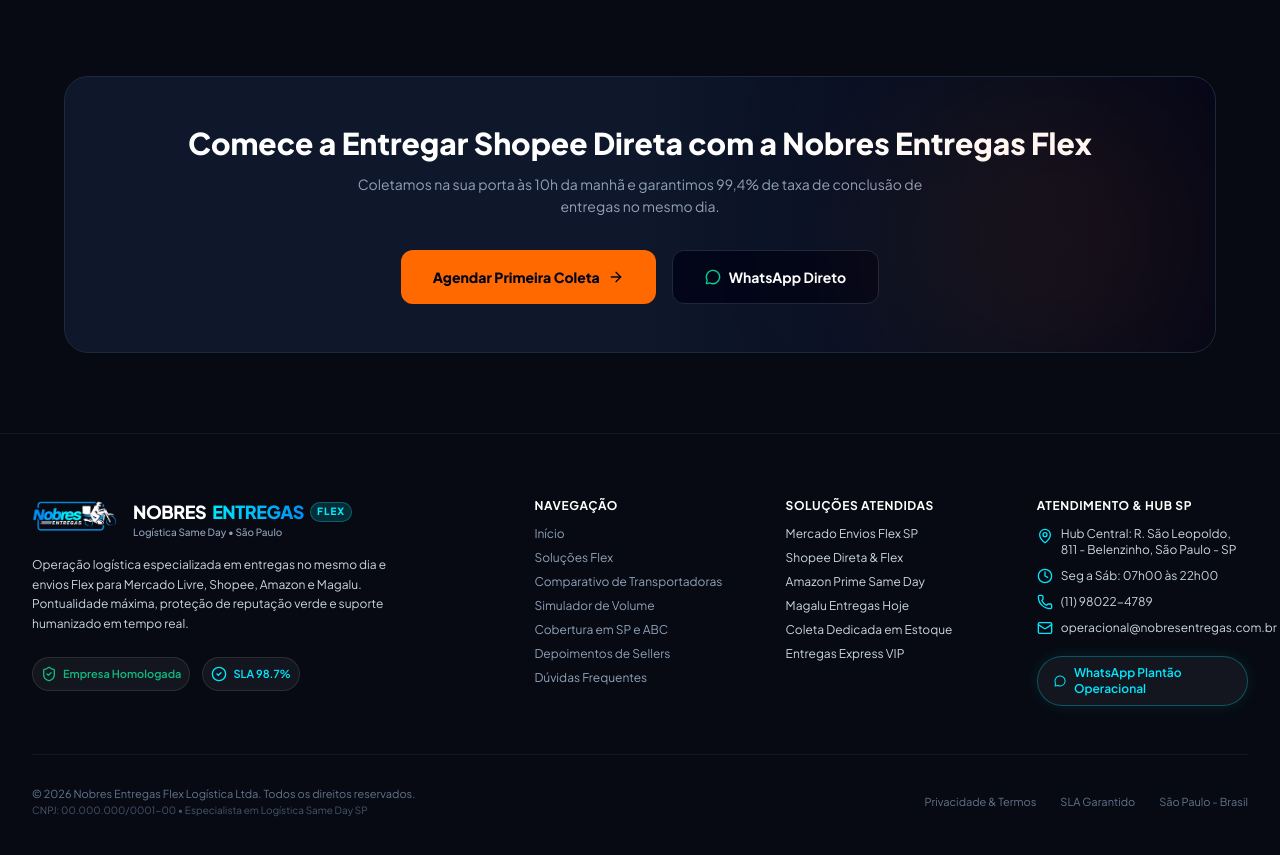
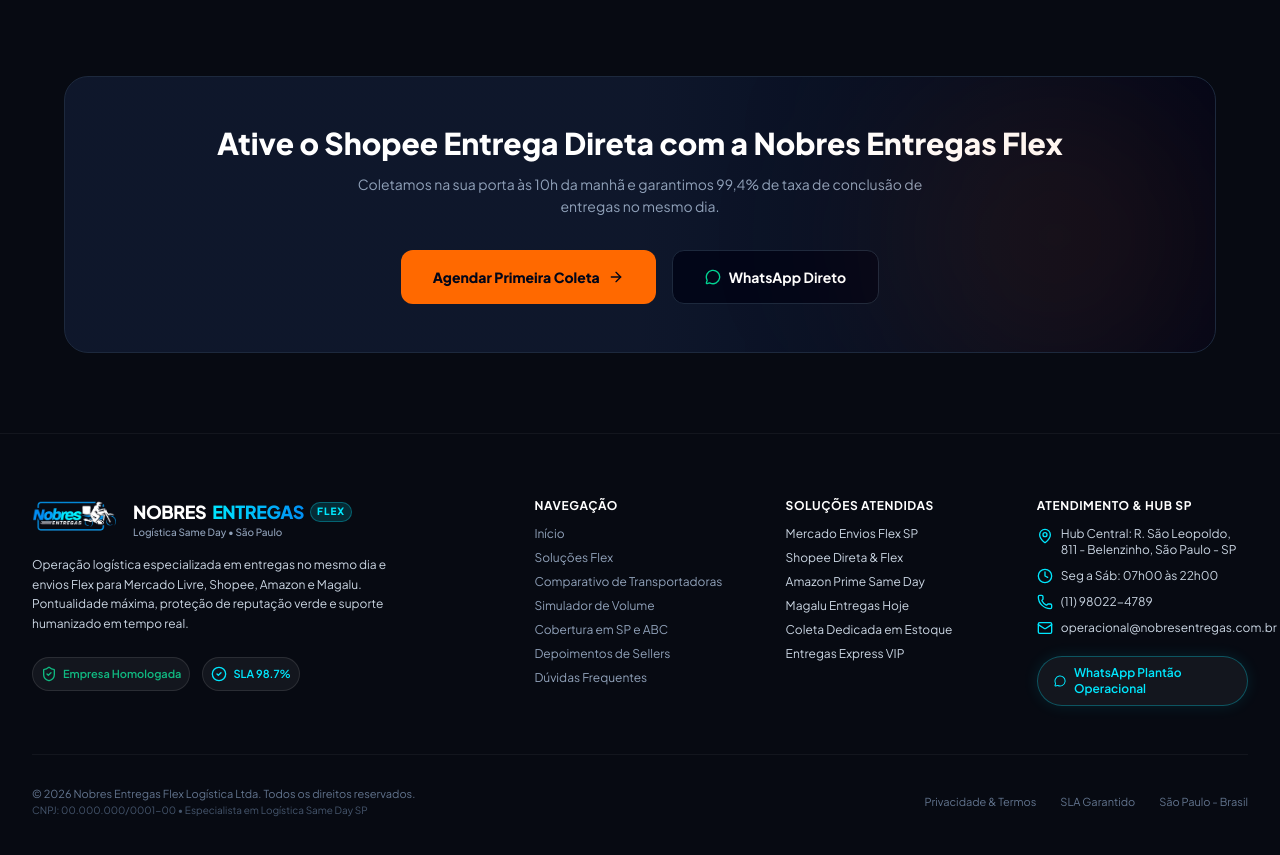
Before and after one commit to LucasApostolo/nobres, a React (Vite) app: page /shopee-entrega-direta in a window 1280 px wide. Shown: the part 1740-2595 px from the top of the page. Built offline with nearby package versions, Linux system fonts and the light colour scheme.

Commit message:
Update ShopeeDireta.tsx

```diff
--- a/src/pages/ShopeeDireta.tsx
+++ b/src/pages/ShopeeDireta.tsx
@@ -213,7 +213,7 @@
           <div className="absolute top-0 right-0 w-80 h-80 bg-orange-500/10 blur-[100px] pointer-events-none rounded-full" />
 
           <h3 className="text-2xl sm:text-3xl font-extrabold text-white mb-3">
-            Comece a Entregar Shopee Direta com a Nobres Entregas Flex
+            Ative o Shopee Entrega Direta com a Nobres Entregas Flex
           </h3>
           <p className="text-slate-400 text-xs sm:text-sm max-w-xl mx-auto mb-8 leading-relaxed">
             Coletamos na sua porta às 10h da manhã e garantimos 99,4% de taxa de conclusão de entregas no mesmo dia.
```
